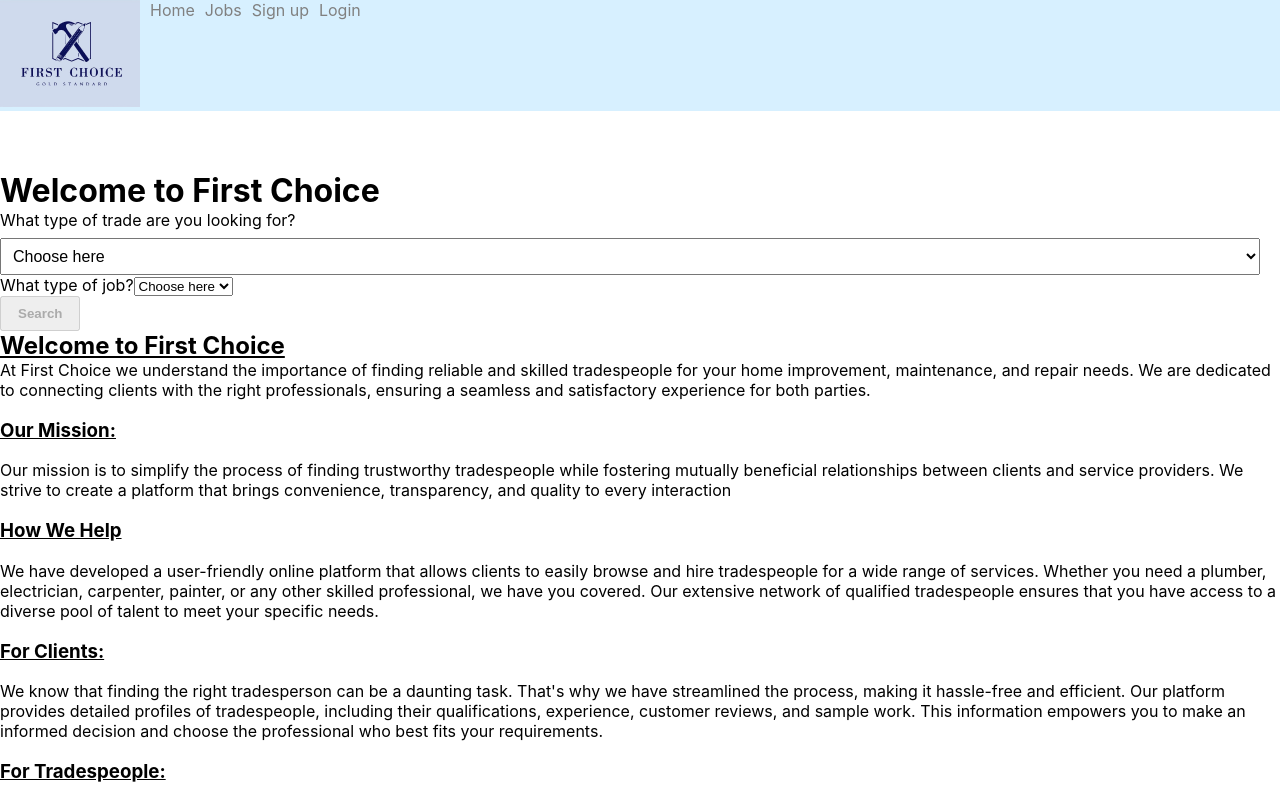
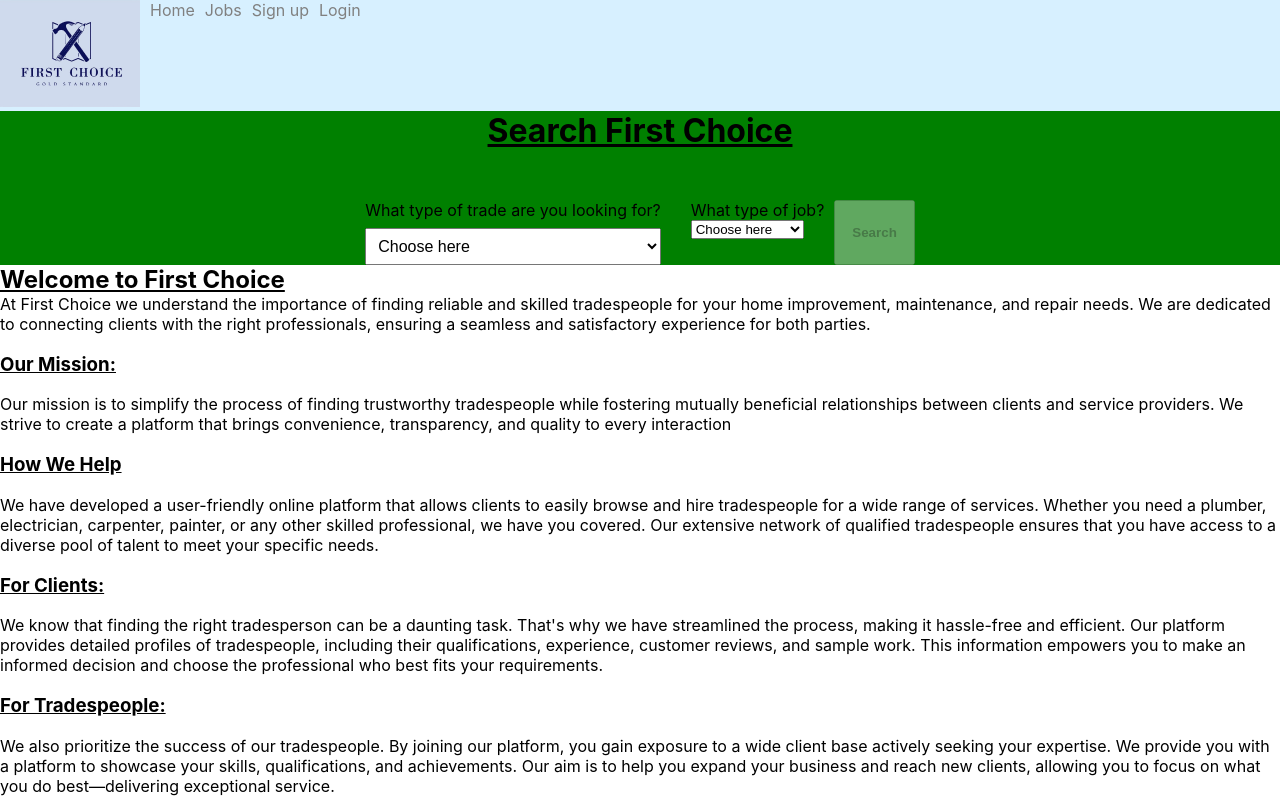
Before and after one commit to QZVTR/FirstChoice, a Next.js app: page / in a window 1280 px wide. Shown: the top 800 px of the page. Built offline with nearby package versions, Linux system fonts and the light colour scheme; no server answers.

Commit message:
Some more work on styling

```diff
--- a/pages/HomePage.js
+++ b/pages/HomePage.js
@@ -3,11 +3,13 @@ import SearchBar from './components/SearchBar';
 import HowWeWork from './components/landingPage/HowWeWork';
 import AboutUs from './components/landingPage/AboutUs';
 import SafetyHiring from './components/landingPage/SafetyHiring';
-
+import styles from '../styles/SearchBarBackground.module.css'
 export default function HomePage() {
   return (
     <>
+      <div className={styles.background}>
       <SearchBar />
+      </div>
       <div>
       <h2><u>Welcome to First Choice</u></h2>
       <div>
--- a/pages/components/SearchBar.js
+++ b/pages/components/SearchBar.js
@@ -9,6 +9,8 @@ export default function SearchBar() {
     return (
         <>
             <div className={styles.SearchBar}>
+            <h1 className={styles.searchtextheading}><u>Search First Choice</u></h1>
+                <div className={styles.selectContainer}>
                 <div className={styles.selectWrapper}>
                         <label htmlFor='TradeType'>What type of trade are you looking for?</label>
                         <select className={styles.select} defaultValue='Choose here' name='TradeType' onChange={(e) => setTradeType(e.target.value)}>
@@ -24,6 +26,7 @@ export default function SearchBar() {
                     </div>
                     <SecondSearch trade={tradeType} />
                 </div>
+            </div>
         </>
     )
 }
@@ -36,9 +39,11 @@ export function SecondSearch({ trade }) {
             <>
                 <div>
                     <label>What type of job?</label>
+                    <div className={styles.selectWrapper}>
                     <select defaultValue='Choose here'>
                         <option defaultValue='' disabled hidden>Choose here</option>
                     </select>
+                    </div>
                 </div>
                 <SearchButton tradeType={trade} jobType={jobType}/>
             </>
@@ -49,6 +54,7 @@ export function SecondSearch({ trade }) {
             <>
                 <div>
                 <label htmlFor='jobType'>What type of job?</label>
+                        <div className={styles.selectWrapper}>
                         <select defaultValue='Choose here' name='jobType' onChange={(e) => setJobType(e.target.value)}>
                             <option value='Choose here' disabled hidden>Choose here</option>
                             <option value='access control'>Access Control</option>
@@ -58,6 +64,7 @@ export function SecondSearch({ trade }) {
                             <option value='electric oven and hob installation'>Electric Oven and Hob Installation</option>
                         </select>
                         </div>
+                </div>
                 <SearchButton tradeType={trade} jobType={jobType}/>
             </>
         )
@@ -66,6 +73,7 @@ export function SecondSearch({ trade }) {
             <>
                 <div>
                 <label htmlFor='jobType'>What type of job?</label>
+                        <div className={styles.selectWrapper}>
                         <select defaultValue='Choose here' name='jobType' onChange={(e) => setJobType(e.target.value)}>
                             <option value='Choose here' disabled hidden>Choose here</option>
                             <option value='bathroom installation'>Bathroom Installation</option>
@@ -75,6 +83,7 @@ export function SecondSearch({ trade }) {
                             <option value='kitchen plumbing'>Kitchen Plubming</option>
                         </select>
                         </div>
+                </div>
                 <SearchButton tradeType={trade} jobType={jobType}/>
             </>
         )
@@ -83,6 +92,7 @@ export function SecondSearch({ trade }) {
             <>
                 <div>
                 <label htmlFor='jobType'>What type of job?</label>
+                        <div className={styles.selectWrapper}>
                         <select defaultValue='Choose here' name='jobType' onChange={(e) => setJobType(e.target.value)}>
                             <option value='Choose here' disabled hidden>Choose here</option>
                             <option value='bathroom resurfacing'>Bathroom Resurfacing</option>
@@ -92,6 +102,7 @@ export function SecondSearch({ trade }) {
                             <option value='complete bathroom refurbashing'>Complete Bathroom Refurbashing</option>
                         </select>
                         </div>
+                </div>
                 <SearchButton tradeType={trade} jobType={jobType}/>
             </>
         )
@@ -100,6 +111,7 @@ export function SecondSearch({ trade }) {
             <>
                 <div>
                 <label htmlFor='jobType'>What type of job?</label>
+                        <div className={styles.selectWrapper}>
                         <select defaultValue='Choose here' name='jobType' onChange={(e) => setJobType(e.target.value)}>
                             <option value='Choose here' disabled hidden>Choose here</option>
                             <option value='carpet cleaning'>Carpet Cleaning</option>
@@ -109,6 +121,7 @@ export function SecondSearch({ trade }) {
                             <option value='domestic house cleaning'>Domestic House Cleaning</option>
                         </select>
                         </div>
+                </div>
                 <SearchButton tradeType={trade} jobType={jobType}/>
             </>
         )
@@ -117,6 +130,7 @@ export function SecondSearch({ trade }) {
             <>
                 <div>
                 <label htmlFor='jobType'>What type of job?</label>
+                        <div className={styles.selectWrapper}>
                         <select defaultValue='Choose here' name='jobType' onChange={(e) => setJobType(e.target.value)}>
                             <option value='Choose here' disabled hidden>Choose here</option>
                             <option value='cavity wall installation'>Cavity Wall Installation</option>
@@ -126,6 +140,7 @@ export function SecondSearch({ trade }) {
                             <option value='loft convertion'>Loft Convertion</option>
                         </select>
                         </div>
+                </div>
                 <SearchButton tradeType={trade} jobType={jobType}/>
             </>
         )
@@ -134,6 +149,7 @@ export function SecondSearch({ trade }) {
             <>
                 <div>
                 <label htmlFor='jobType'>What type of job?</label>
+                        <div className={styles.selectWrapper}>
                         <select defaultValue='Choose here' name='jobType' onChange={(e) => setJobType(e.target.value)}>
                             <option value='Choose here' disabled hidden>Choose here</option>
                             <option value='roof cleaning'>Roof Cleaning</option>
@@ -143,6 +159,7 @@ export function SecondSearch({ trade }) {
                             <option value='zinc metal roof'>Zinc/Metal Roof</option>
                         </select>
                         </div>
+                </div>
                 <SearchButton tradeType={trade} jobType={jobType}/>
             </>
         )
@@ -151,6 +168,7 @@ export function SecondSearch({ trade }) {
             <>
                 <div>
                 <label htmlFor='jobType'>What type of job?</label>
+                        <div className={styles.selectWrapper}>
                         <select defaultValue='Choose here' name='jobType' onChange={(e) => setJobType(e.target.value)}>
                             <option value='Choose here' disabled hidden>Choose here</option>
                             <option value='burglar repair'>Burglar Repair</option>
@@ -159,6 +177,7 @@ export function SecondSearch({ trade }) {
                             <option value='emergency twenty four hour locksmith'>Emergency 24 hour locksmith</option>
                             <option value='lock fitting repair'>Lock Fitting/Repair</option>
                         </select>
+                        </div>
                 </div>
                 <SearchButton tradeType={trade} jobType={jobType}/>
             </>
--- a/pages/index.js
+++ b/pages/index.js
@@ -3,7 +3,6 @@ import Layout from "./Layout"
 export default function Home() {
   return (
     <Layout>
-      <h1>Welcome to First Choice</h1>
       <HomePage />
     </Layout>
 
--- a/styles/Layout.module.css
+++ b/styles/Layout.module.css
@@ -4,5 +4,5 @@
 }
 
 .content {
-    margin-top: 60px; /* Adjust the margin-top value as needed */
+    margin-top: 0px; /* Adjust the margin-top value as needed */
 }
--- /dev/null
+++ b/styles/SearchBarBackground.module.css
@@ -0,0 +1,3 @@
+.background {
+    background-color: green;
+}
--- a/styles/Searchbar.module.css
+++ b/styles/Searchbar.module.css
@@ -29,3 +29,15 @@
     border-radius: 4px;
     cursor: pointer;
 }
+
+.selectContainer {
+    display: flex;
+    justify-content: center;
+    gap: 10px;
+}
+
+.searchtextheading {
+    display: flex;
+    justify-content: center;
+    margin-bottom: 50px;
+}
```
Lines whose indentation alone changed are shown as unchanged.
